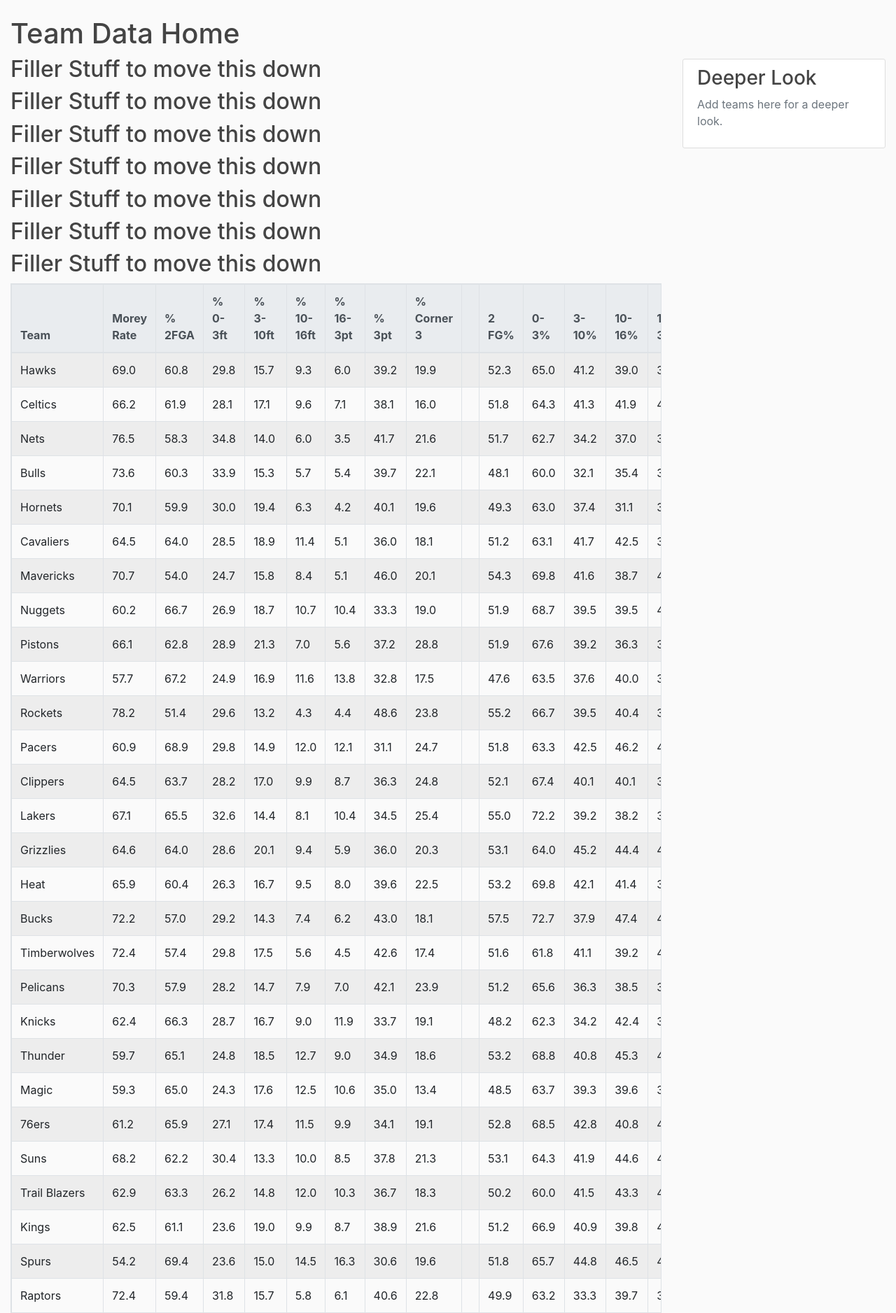
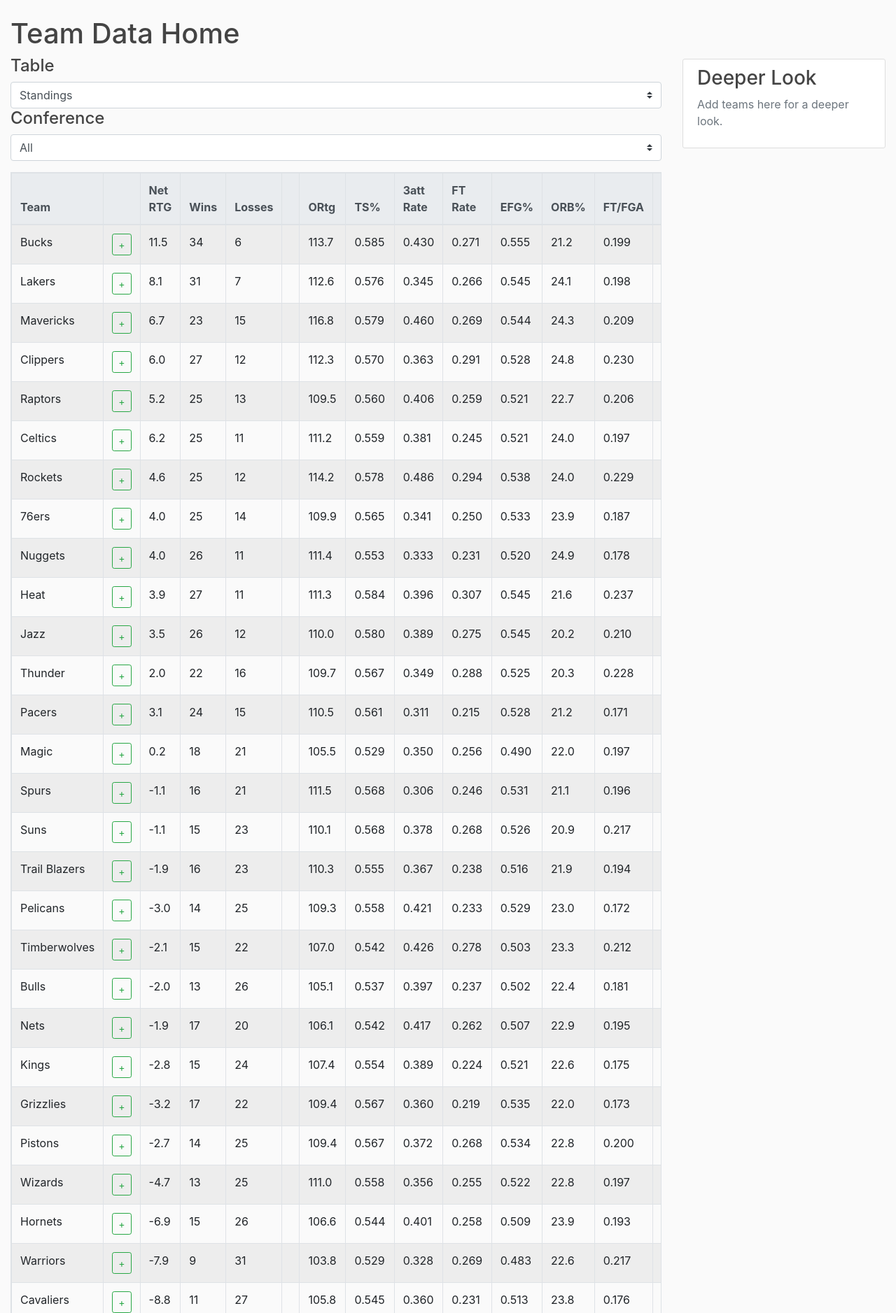
Before and after one commit to jvr2424/django_bball_site, a Django app: page / in a window 1280 px wide. Shown: the part 56-1933 px from the top of the page at 70% size. Run offline with Django 3.2, Linux system fonts and the light colour scheme; data comes from the database, SQL or seed files in the repository; both versions use the stored data as it was after the commit; some libraries are stand-ins or nearby versions.

Commit message:
made deeper look better, added conference and table filtering, and dynamic team specific pages

```diff
--- a/NBA_Site/teamdata/models.py
+++ b/NBA_Site/teamdata/models.py
@@ -1,4 +1,5 @@
 from django.db import models
+from django.urls import reverse
 from django.utils import timezone
 from django.contrib.auth.models import User
 
@@ -7,12 +8,16 @@
 
 class Team(models.Model):
     # these are fields
+    conference = models.CharField(max_length=150)
     full_name = models.CharField(max_length=150)
     nick_name = models.CharField(max_length=150)
     city = models.CharField(max_length=150)
     abbr = models.CharField(max_length=150)
     nba_stats_team_id = models.IntegerField()
     alt_name = models.CharField(max_length=150, blank=True, null=True)
+
+    def get_absolute_url(self):
+        return reverse("teamdata-team", kwargs={"team_abbr": self.abbr})
 
     def __str__(self):
         return self.abbr
--- a/NBA_Site/teamdata/static/teamdata/main.css
+++ b/NBA_Site/teamdata/static/teamdata/main.css
@@ -8,8 +8,11 @@
   color: #444444;
 }
 
-ul {
-  margin: 0;
+a {
+     color: inherit;
+}
+a:hover {
+     color: inherit;
 }
 
 .bg-steel {
@@ -38,6 +41,11 @@
   display: inline-block;
 }
 
+#add_team {
+    width: 100%;
+}
+
+
 /*.table-nonfluid {
    width: auto !important;
    display:inline-block;
--- a/NBA_Site/teamdata/static/teamdata/saveTeam.js
+++ b/NBA_Site/teamdata/static/teamdata/saveTeam.js
@@ -1,15 +1,19 @@
 window.addEventListener('load', function ()
 {
   console.log("It's loaded!")
-    var tbl = document.getElementById("misc_data");
-    var rows = tbl.getElementsByTagName("tr");
+    var tbl = document.getElementsByClassName("sortable");
+    for (j = 0; j<tbl.length; j++)
+    {
 
-    var i;
-    for (i=1; i< rows.length;i++)
-    {
-        var team_name = rows[i].getElementsByTagName("td")[0];
-        team_name.addEventListener("click", addToDeeperLook);
-        console.log(team_name);
+        var rows = tbl[j].getElementsByTagName("tr");
+
+
+        for (i=1; i< rows.length;i++)
+        {
+            var team_name = rows[i].getElementsByTagName("td")[0];
+            team_name.addEventListener("click", addToDeeperLook);
+            //console.log(team_name);
+        }
     }
 })
 
@@ -19,7 +23,7 @@
 function addToDeeperLook()
  {
   var list = document.getElementById("add_team");
-  var current_team =  "<tr><td>" + this.textContent  + "</td><td id=\"remove_team_" + counter + "\">x</td></tr>";
+  var current_team =  "<tr class=\"remove_team\"><td style=\"width: 95%;\">" + this.textContent  + "</td><td style=\"width: 5%;\"><button type=\"button\" class=\"btn btn-outline-danger btn-sm\">x</button></td></tr>";
   var isAdded = false;
 
   for (i=0; i< deeper_look_teams.length;i++)
@@ -35,20 +39,28 @@
      deeper_look_teams.push(current_team);
      list.innerHTML = list.innerHTML + deeper_look_teams[deeper_look_teams.length-1];
 
-     setTimeout(function()
+     var added_teams = document.getElementsByClassName("remove_team");
+      for (i=0; i<added_teams.length;i++)
      {
-         document.getElementById("remove_team"+counter.toString()).addEventListener("click", removeFromDeeperLook);
-         counter = counter + 1;
-    }, 2000);
+        added_teams[i].getElementsByTagName("td")[1].addEventListener("click", removeFromDeeperLook);
+
+     }
+     counter = counter + 1;
 
  }
 }
 
 function removeFromDeeperLook()
 {
-    var pos = deeper_look_teams.indexOf(this);
+    var this_entire_row = this.parentElement.parentElement.innerHTML;
+    console.log(this_entire_row);
+    console.log(deeper_look_teams);
+    var pos = deeper_look_teams.indexOf(this_entire_row);
+    console.log(pos);
     var list = document.getElementById("add_team");
     deeper_look_teams.splice(pos, 1);
+   // deeper_look_teams.filter(team => team != this);
+    //console.log(deeper_look_teams)
     //clear the list and reprint
     list.innerHTML = "";
 
@@ -57,4 +69,11 @@
         list.innerHTML = list.innerHTML + deeper_look_teams[i];
     }
 
+    var added_teams = document.getElementsByClassName("remove_team")
+     for (i=0; i< added_teams.length;i++)
+     {
+        added_teams[i].getElementsByTagName("td")[1].addEventListener("click", removeFromDeeperLook);
+     }
+
+
 }
--- /dev/null
+++ b/NBA_Site/teamdata/static/teamdata/selectFilters.js
@@ -0,0 +1,64 @@
+window.addEventListener('load', function ()
+{
+    var tbl_selector = document.getElementById("table-select");
+    var conference_selector = document.getElementById("conference");
+
+
+    tbl_selector.addEventListener("click", showHideTable);
+    conference_selector.addEventListener("click", selectConference);
+    showHideTable();
+    selectConference();
+})
+
+//shows the table the user selects, hides all others
+function showHideTable(){
+    var tbl_num = this.value;
+    if (tbl_num ==  null){
+        tbl_num = 0;
+    }
+    //console.log(tbl_num);
+    var tables = document.getElementsByClassName("sortable");
+
+    for (i=0;i< tables.length; i++)
+    {
+        if (i != tbl_num){
+            tables[i].style.display = "none";
+        } else {
+            tables[i].style.display = "";
+        }
+    }
+}
+
+
+function selectConference() {
+   var selection_value = this.value;
+   if (selection_value ==  null){
+        selection_value = "All";
+    }
+
+    var teams =  document.getElementsByClassName("conference");
+
+    for (i=0;i<teams.length; i++)
+    {
+        if (selection_value == "All") {
+            teams[i].parentElement.style.display = "";
+        } else if (selection_value == "East"){
+            if(teams[i].innerHTML == "East") {
+                teams[i].parentElement.style.display = "";
+            } else {
+                teams[i].parentElement.style.display = "none";
+            }
+        } else if (selection_value == "West"){
+            if(teams[i].innerHTML == "West") {
+                teams[i].parentElement.style.display = "";
+            } else {
+                teams[i].parentElement.style.display = "none";
+            }
+        }
+    }
+
+
+
+
+
+}
--- a/NBA_Site/teamdata/templates/teamdata/base.html
+++ b/NBA_Site/teamdata/templates/teamdata/base.html
@@ -12,6 +12,7 @@
 
     <script src="{% static 'teamdata/sortTable.js' %}"></script>
     <script src="{% static 'teamdata/saveTeam.js' %}"></script>
+    <script src="{% static 'teamdata/selectFilters.js' %}"></script>
 
 
 
--- a/NBA_Site/teamdata/templates/teamdata/home.html
+++ b/NBA_Site/teamdata/templates/teamdata/home.html
@@ -2,64 +2,29 @@
 {% block content %}
     <h1>Team Data Home</h1>
     <header>
-        <h2>Filler Stuff to move this down</h2>
-        <h2>Filler Stuff to move this down</h2>
-        <h2>Filler Stuff to move this down</h2>
-        <h2>Filler Stuff to move this down</h2>
-        <h2>Filler Stuff to move this down</h2>
-        <h2>Filler Stuff to move this down</h2>
-        <h2>Filler Stuff to move this down</h2>
+        <h4>Table</h4>
+        <select class= "input-small browser-default custom-select" id="table-select" name="table-select" >
+          <option value="0">Standings</option>
+          <option value="1">Shooting</option>
+        </select>
+        <h4>Conference</h4>
+        <select class= "input-small browser-default custom-select" id="conference" name="conference" >
+          <option value="All">All</option>
+          <option value="East">East</option>
+          <option value="West">West</option>
+        </select>
+        <p></p>
+        <p></p>
+        <p></p>
+        <p></p>
     </header>
-    <table id="shoot_data" class="table sortable table-nonfluid table-striped table-hover table-bordered table-responsive">
-          <thead class="thead-light">
-            <tr>
 
-                <th id="team">Team</th>
-                <th>Morey Rate</th>
-                <th>% 2FGA</th>
-                <th>% 0-3ft</th>
-                <th>% 3-10ft</th>
-                <th>% 10-16ft</th>
-                <th>% 16-3pt</th>
-                <th>% 3pt</th>
-                <th>% Corner 3</th>
-                <th> </th>
-                <th>2 FG%</th>
-                <th>0-3%</th>
-                <th>3-10%</th>
-                <th>10-16%</th>
-                <th>16-3%</th>
-                <th>3pt%</th>
-                <th>Corner 3%</th>
-            </tr>
-        </thead>
-        {% for shooting in teamshooting %}
-            <tr>
-                <td>{{ shooting.team_name.nick_name }}</td>
-                <td> {{ shooting.morey_rate }}</td>
-                <!--<td>{{ shooting.pct_0_3_ft_fga|add:shooting.pct_3pt_fga|floatformat:1  }}</td>-->
-                <td>{{ shooting.pct_2_pt_fga }}</td>
-                <td>{{ shooting.pct_0_3_ft_fga }}</td>
-                <td>{{ shooting.pct_3_10_ft_fga }}</td>
-                <td>{{ shooting.pct_10_16_ft_fga }}</td>
-                <td>{{ shooting.pct_16_3pt_fga }}</td>
-                <td>{{ shooting.pct_3pt_fga }}</td>
-                <td>{{ shooting.pct_corner_3_fga }}</td>
-                <td> </td>
-                <td>{{ shooting.m_2_pt_fg_pct }}</td>
-                <td>{{ shooting.m_0_3_ft_fg_pct }}</td>
-                <td>{{ shooting.m_3_10_ft_fg_pct }}</td>
-                <td>{{ shooting.m_10_16_ft_fg_pct }}</td>
-                <td>{{ shooting.m_16_3pt_fg_pct }}</td>
-                <td>{{ shooting.m_3pt_fg_pct }}</td>
-                <td>{{ shooting.m_corner_3_fg_pct }}</td>
-            </tr>
-        {% endfor %}
-    </table>
     <table id="misc_data" class="table sortable table-nonfluid table-striped table-hover table-bordered table-responsive">
           <thead class="thead-light">
             <tr>
                 <th id="team">Team</th>
+                <th></th>
+                <th style="display: none;"></th>
                 <th>Net RTG</th>
                 <th>Wins</th>
                 <th>Losses</th>
@@ -84,7 +49,9 @@
         </thead>
         {% for team in teammiscdata %}
             <tr>
-                <td>{{ team.team_name.nick_name }}</td>
+                <td><a href="{{ team.team_name.get_absolute_url }}"> {{ team.team_name.nick_name }} </a></td>
+                <td><button type="button" class="btn btn-outline-success btn-sm">+</button></td>
+                <td class="conference" style="display: none;">{{ team.team_name.conference }}</td>
                 <td>{{ team.net_rtg }}</td>
                 <td>{{ team.wins }}</td>
                 <td>{{ team.losses }}</td>
@@ -108,5 +75,54 @@
             </tr>
         {% endfor %}
     </table>
+     <table id="shoot_data" class="table sortable table-nonfluid table-striped table-hover table-bordered table-responsive">
+          <thead class="thead-light">
+            <tr>
 
+                <th id="team">Team</th>
+                <th></th>
+                <th style="display: none;"></th>
+                <th>Morey Rate</th>
+                <th>% 2FGA</th>
+                <th>% 0-3ft</th>
+                <th>% 3-10ft</th>
+                <th>% 10-16ft</th>
+                <th>% 16-3pt</th>
+                <th>% 3pt</th>
+                <th>% Corner 3</th>
+                <th> </th>
+                <th>2 FG%</th>
+                <th>0-3%</th>
+                <th>3-10%</th>
+                <th>10-16%</th>
+                <th>16-3%</th>
+                <th>3pt%</th>
+                <th>Corner 3%</th>
+            </tr>
+        </thead>
+        {% for shooting in teamshooting %}
+            <tr>
+                <td><a href="{{ shooting.team_name.get_absolute_url }}"> {{ shooting.team_name.nick_name }} </a></td>
+                <td><button type="button" class="btn btn-outline-success btn-sm">+</button></td>
+                <td class="conference" style="display: none;">{{ shooting.team_name.conference }}</td>
+                <td> {{ shooting.morey_rate }}</td>
+                <!--<td>{{ shooting.pct_0_3_ft_fga|add:shooting.pct_3pt_fga|floatformat:1  }}</td>-->
+                <td>{{ shooting.pct_2_pt_fga }}</td>
+                <td>{{ shooting.pct_0_3_ft_fga }}</td>
+                <td>{{ shooting.pct_3_10_ft_fga }}</td>
+                <td>{{ shooting.pct_10_16_ft_fga }}</td>
+                <td>{{ shooting.pct_16_3pt_fga }}</td>
+                <td>{{ shooting.pct_3pt_fga }}</td>
+                <td>{{ shooting.pct_corner_3_fga }}</td>
+                <td> </td>
+                <td>{{ shooting.m_2_pt_fg_pct }}</td>
+                <td>{{ shooting.m_0_3_ft_fg_pct }}</td>
+                <td>{{ shooting.m_3_10_ft_fg_pct }}</td>
+                <td>{{ shooting.m_10_16_ft_fg_pct }}</td>
+                <td>{{ shooting.m_16_3pt_fg_pct }}</td>
+                <td>{{ shooting.m_3pt_fg_pct }}</td>
+                <td>{{ shooting.m_corner_3_fg_pct }}</td>
+            </tr>
+        {% endfor %}
+    </table>
 {% endblock content %}
--- a/NBA_Site/teamdata/urls.py
+++ b/NBA_Site/teamdata/urls.py
@@ -4,4 +4,5 @@
 urlpatterns = [
     path('', views.home, name='teamdata-home'),
     path('glossary/', views.glossary, name='teamdata-glossary'),
+    path('<str:team_abbr>/', views.team, name='teamdata-team'),
 ]
--- a/NBA_Site/teamdata/views.py
+++ b/NBA_Site/teamdata/views.py
@@ -16,3 +16,15 @@
 
 def glossary(request):
     return render(request, 'teamdata/glossary.html', {'title': 'Glossary'})
+
+
+def team(request, team_abbr):
+    team = Team.objects.filter(abbr=team_abbr).first()
+    team_misc = TeamMiscData.objects.filter(team_name=team).first()
+    teamshooting = TeamShooting.objects.filter(team_name=team).first()
+    context = {
+        'title': team.abbr,
+        'teammisc': team_misc,
+        'teamshooting': teamshooting
+    }
+    return render(request, 'teamdata/team.html', context)
```
Also changed, not shown: NBA_Site/scripts/updateTeamDB.py (+61 -31 lines), NBA_Site/teamdata/templates/teamdata/team.html (added, +7 -0 lines), NBA_Site/db.sqlite3, NBA_Site/teamdata/migrations/0010_team_conference.py (added).
